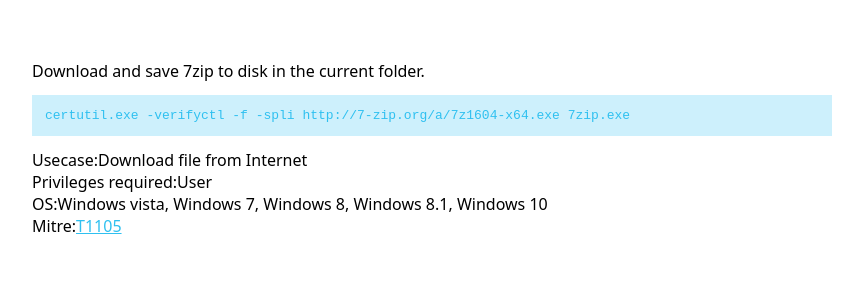
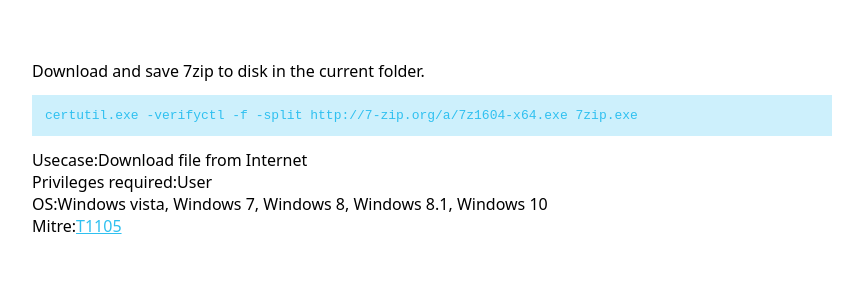
Before and after one commit to LOLBAS-Project/LOLBAS-Project.github.io, a Jekyll site: the page built from _lolbas/Binaries/Certutil.md, in a window 1280 px wide. Shown: the part 1015-1315 px from the top of the page, without its empty margins (208-1071 px from the left). Built offline with Jekyll 4.4.1, drawn with Linux system fonts in a browser that asks for light colours.

Commit message:
Typo in command - fixed

```diff
--- a/_lolbas/Binaries/Certutil.md
+++ b/_lolbas/Binaries/Certutil.md
@@ -12,7 +12,7 @@
     MitreID: T1105
     MitreLink: https://attack.mitre.org/wiki/Technique/T1105
     OperatingSystem: Windows vista, Windows 7, Windows 8, Windows 8.1, Windows 10
-  - Command: certutil.exe -verifyctl -f -spli http://7-zip.org/a/7z1604-x64.exe 7zip.exe
+  - Command: certutil.exe -verifyctl -f -split http://7-zip.org/a/7z1604-x64.exe 7zip.exe
     Description: Download and save 7zip to disk in the current folder.
     Usecase: Download file from Internet
     Category: Download
```
